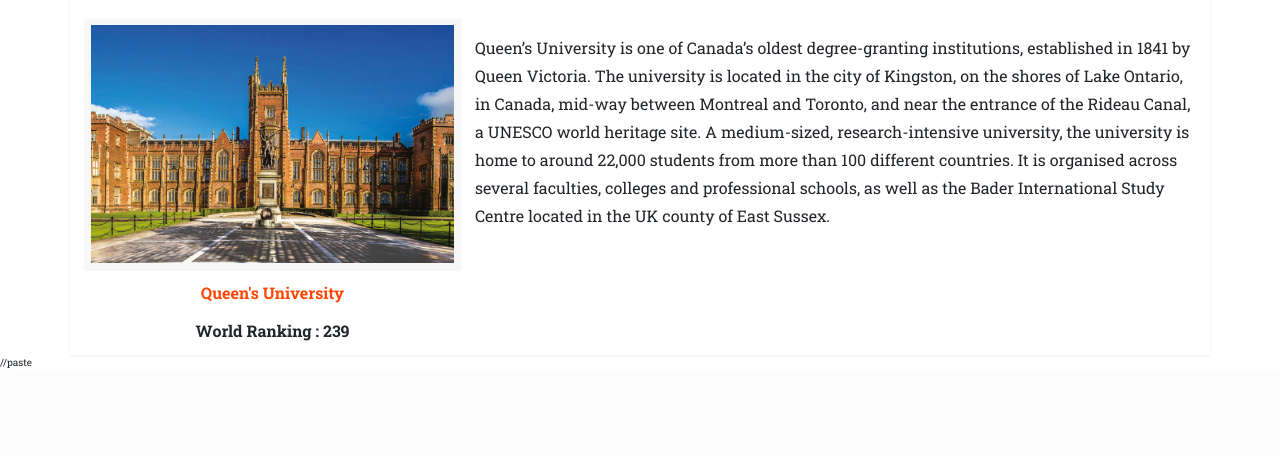
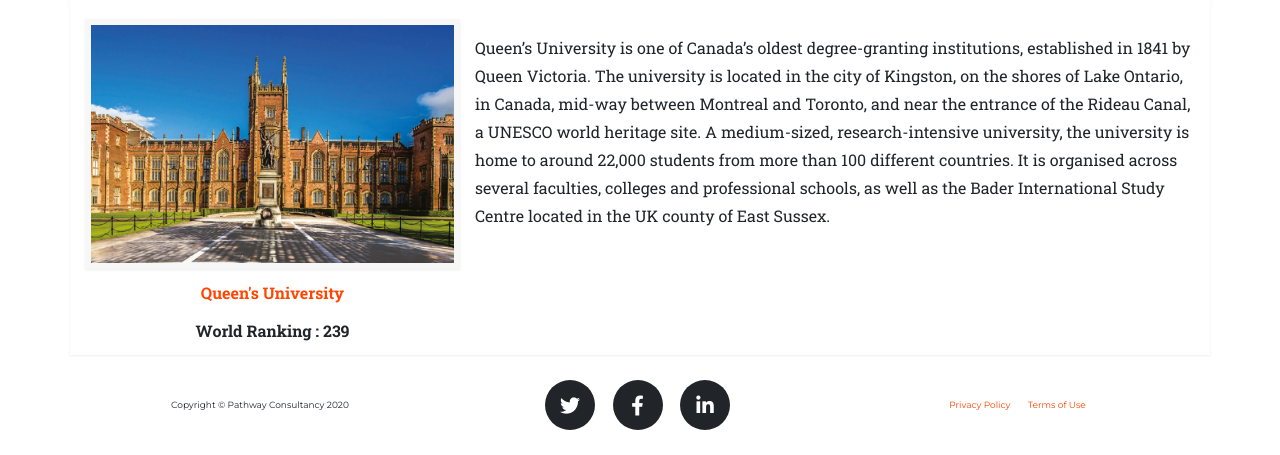
Before and after one commit to PavanSingaraju/Pathway-Consultancy, a PHP site: page /ExploreCanada.php in a window 1280 px wide. Shown: the part 3535-3990 px from the top of the page. Before the commit the page ends 3903 px from the top, so only its background shows below. Run offline with PHP 8.4, Linux system fonts and the light colour scheme; data comes from the database, SQL or seed files in the repository; some web fonts are replaced.

Commit message:
canada update2

```diff
--- a/ExploreCanada.php
+++ b/ExploreCanada.php
@@ -97,7 +97,44 @@
     <?php
 }
 ?>
-//paste
+<footer class="footer">
+    <div class="container">
+        <div class="row align-items-center">
+            <div class="col-md-4">
+                <span class="copyright">Copyright &copy; Pathway Consultancy 2020</span>
+            </div>
+            <div class="col-md-4">
+                <ul class="list-inline social-buttons">
+                    <li class="list-inline-item">
+                        <a href="#">
+                            <i class="fab fa-twitter"></i>
+                        </a>
+                    </li>
+                    <li class="list-inline-item">
+                        <a href="#">
+                            <i class="fab fa-facebook-f"></i>
+                        </a>
+                    </li>
+                    <li class="list-inline-item">
+                        <a href="#">
+                            <i class="fab fa-linkedin-in"></i>
+                        </a>
+                    </li>
+                </ul>
+            </div>
+            <div class="col-md-4">
+                <ul class="list-inline quicklinks">
+                    <li class="list-inline-item">
+                        <a href="#">Privacy Policy</a>
+                    </li>
+                    <li class="list-inline-item">
+                        <a href="#">Terms of Use</a>
+                    </li>
+                </ul>
+            </div>
+        </div>
+    </div>
+</footer>
 
 
 <script src="vendor/jquery/jquery.min.js"></script>
```
